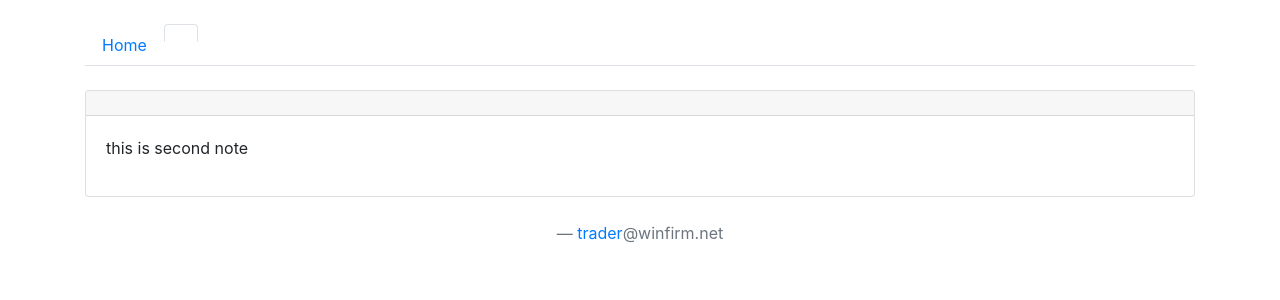
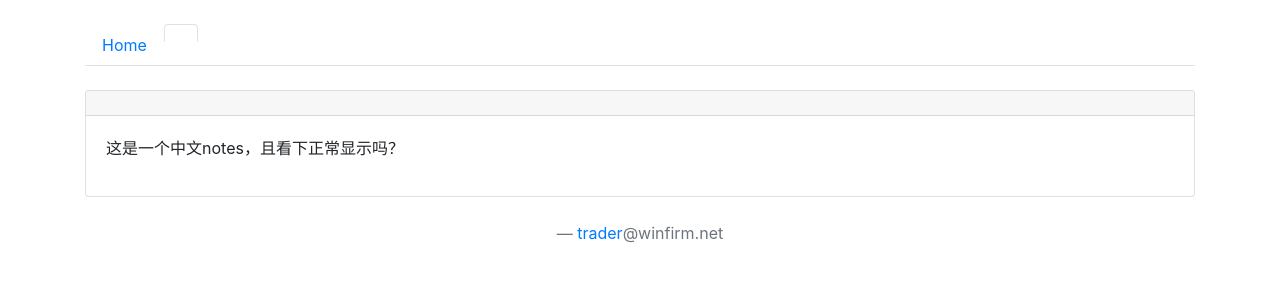
Before and after one commit to winfirm/blog, a Jekyll site: the page built from notes/note_note_1784021518140_nxxeyl.md, in a window 1280 px wide. Shown: the top 300 px of the page. Built offline with Jekyll 4.4.1, drawn with Linux system fonts in a browser that asks for light colours; our own code applies the rules of GitHub Pages for plain Markdown files.

Commit message:
Update note note_1784021518140_nxxeyl

```diff
--- a/notes/note_note_1784021518140_nxxeyl.md
+++ b/notes/note_note_1784021518140_nxxeyl.md
@@ -1 +1 @@
-this is second note
+这是一个中文notes，且看下正常显示吗？
```
